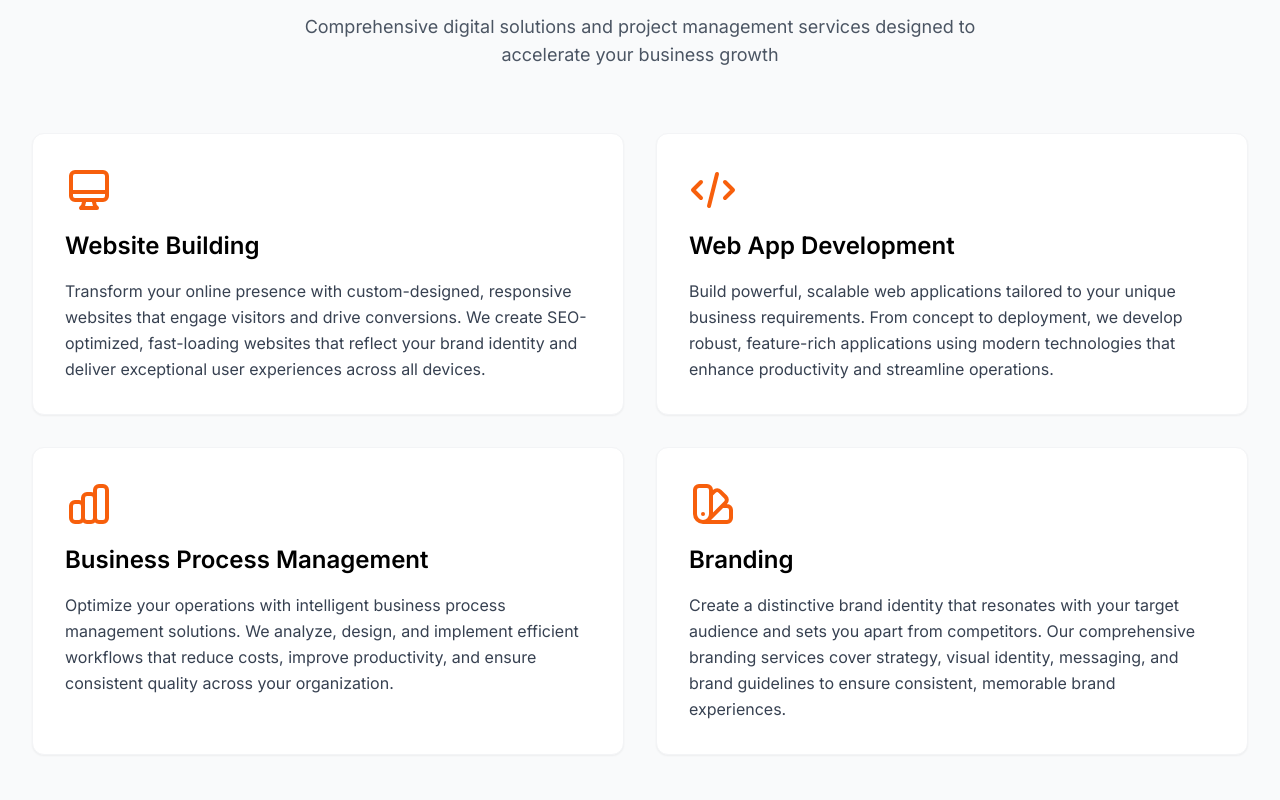
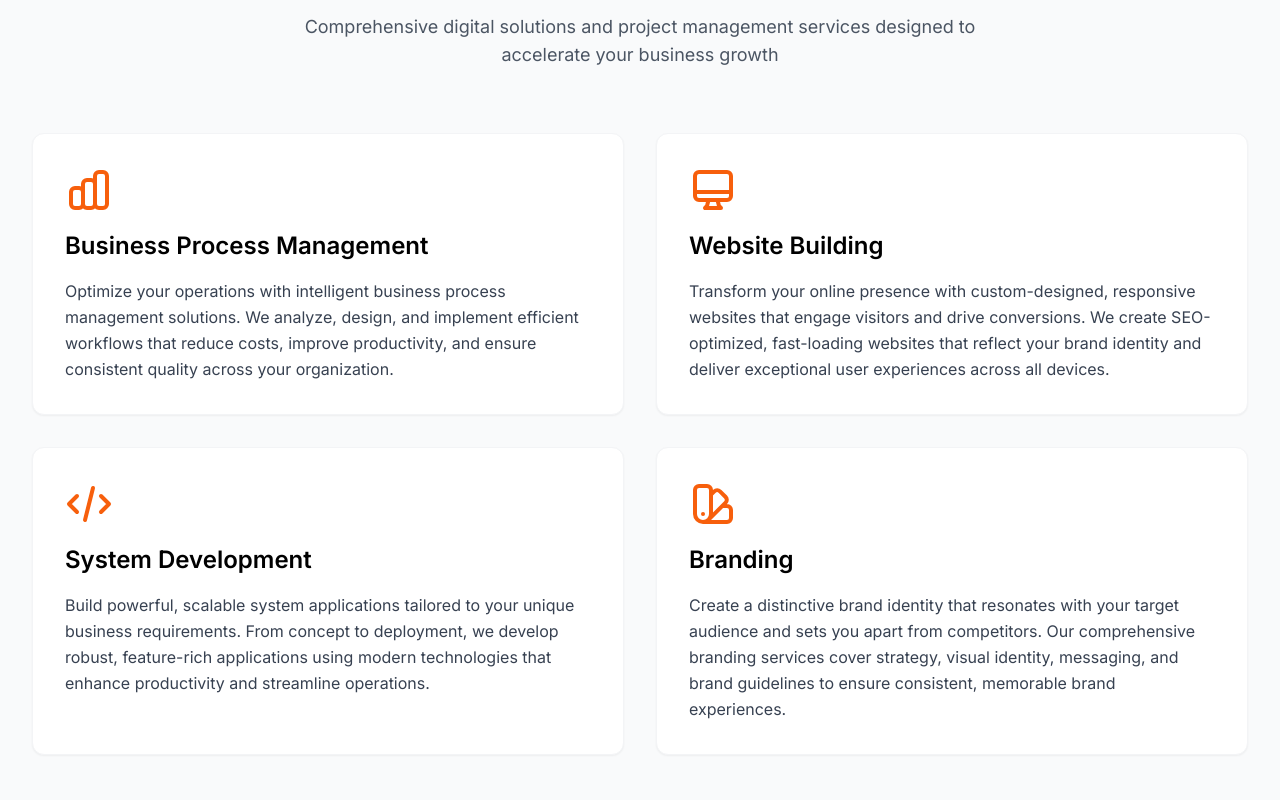
Before and after one commit to kevin-denny/OneStop, a React (Vite) app: page / in a window 1280 px wide. Shown: the part 1560-2360 px from the top of the page. Built offline with nearby package versions, Linux system fonts and the light colour scheme.

Commit message:
no message

```diff
--- a/src/components/Services.tsx
+++ b/src/components/Services.tsx
@@ -1,5 +1,14 @@
 const Services = () => {
   const services = [
+    {
+      title: 'Business Process Management',
+      description: 'Optimize your operations with intelligent business process management solutions. We analyze, design, and implement efficient workflows that reduce costs, improve productivity, and ensure consistent quality across your organization.',
+      icon: (
+        <svg className="w-12 h-12" fill="none" stroke="currentColor" viewBox="0 0 24 24">
+          <path strokeLinecap="round" strokeLinejoin="round" strokeWidth={2} d="M9 19v-6a2 2 0 00-2-2H5a2 2 0 00-2 2v6a2 2 0 002 2h2a2 2 0 002-2zm0 0V9a2 2 0 012-2h2a2 2 0 012 2v10m-6 0a2 2 0 002 2h2a2 2 0 002-2m0 0V5a2 2 0 012-2h2a2 2 0 012 2v14a2 2 0 01-2 2h-2a2 2 0 01-2-2z" />
+        </svg>
+      ),
+    },
     {
       title: 'Website Building',
       description: 'Transform your online presence with custom-designed, responsive websites that engage visitors and drive conversions. We create SEO-optimized, fast-loading websites that reflect your brand identity and deliver exceptional user experiences across all devices.',
@@ -10,20 +19,11 @@ const Services = () => {
       ),
     },
     {
-      title: 'Web App Development',
-      description: 'Build powerful, scalable web applications tailored to your unique business requirements. From concept to deployment, we develop robust, feature-rich applications using modern technologies that enhance productivity and streamline operations.',
+      title: 'System Development',
+      description: 'Build powerful, scalable system applications tailored to your unique business requirements. From concept to deployment, we develop robust, feature-rich applications using modern technologies that enhance productivity and streamline operations.',
       icon: (
         <svg className="w-12 h-12" fill="none" stroke="currentColor" viewBox="0 0 24 24">
           <path strokeLinecap="round" strokeLinejoin="round" strokeWidth={2} d="M10 20l4-16m4 4l4 4-4 4M6 16l-4-4 4-4" />
-        </svg>
-      ),
-    },
-    {
-      title: 'Business Process Management',
-      description: 'Optimize your operations with intelligent business process management solutions. We analyze, design, and implement efficient workflows that reduce costs, improve productivity, and ensure consistent quality across your organization.',
-      icon: (
-        <svg className="w-12 h-12" fill="none" stroke="currentColor" viewBox="0 0 24 24">
-          <path strokeLinecap="round" strokeLinejoin="round" strokeWidth={2} d="M9 19v-6a2 2 0 00-2-2H5a2 2 0 00-2 2v6a2 2 0 002 2h2a2 2 0 002-2zm0 0V9a2 2 0 012-2h2a2 2 0 012 2v10m-6 0a2 2 0 002 2h2a2 2 0 002-2m0 0V5a2 2 0 012-2h2a2 2 0 012 2v14a2 2 0 01-2 2h-2a2 2 0 01-2-2z" />
         </svg>
       ),
     },
```
